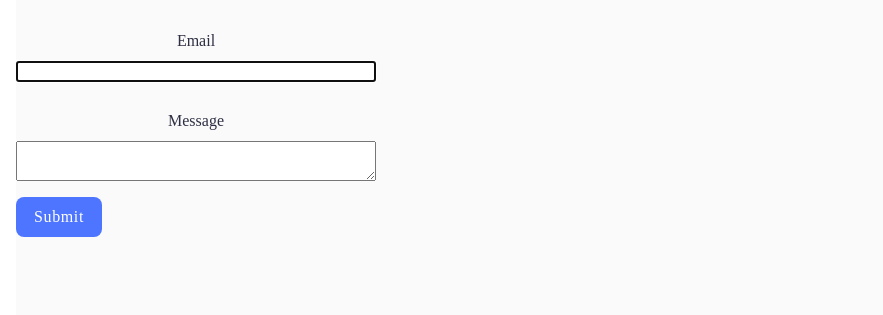
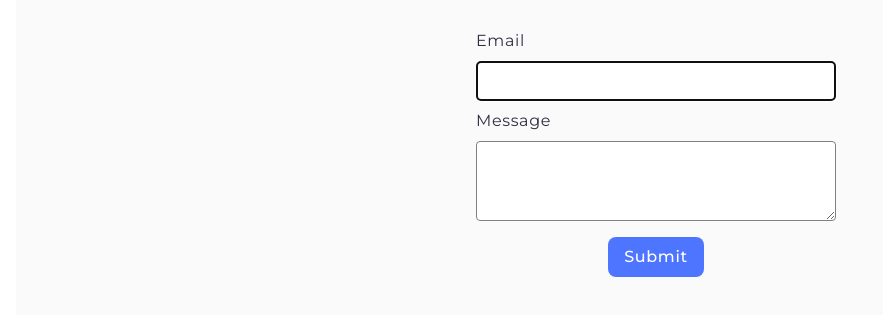
Before and after one commit to Yana485/goit-js-hw-09, a website built with Vite: page src/2-form.html in a window 1280 px wide. Shown: the part 197-512 px from the top of the page, without its empty margins (0-883 px from the left). Built offline with nearby package versions, Linux system fonts and the light colour scheme.

Commit message:
CSS finished

```diff
--- a/src/2-form.html
+++ b/src/2-form.html
@@ -6,6 +6,16 @@
     <meta name="viewport" content="width=device-width, initial-scale=1.0" />
     <title>Page 3</title>
     <link rel="stylesheet" href="./css/styles.css" />
+    <link
+      rel="stylesheet"
+      href="https://cdnjs.cloudflare.com/ajax/libs/modern-normalize/2.0.0/modern-normalize.min.css"
+    />
+    <link rel="preconnect" href="https://fonts.googleapis.com" />
+    <link rel="preconnect" href="https://fonts.gstatic.com" crossorigin />
+    <link
+      href="https://fonts.googleapis.com/css2?family=Montserrat:wght@400..600&display=swap"
+      rel="stylesheet"
+    />
   </head>
   <body>
     <main>
@@ -14,14 +24,13 @@
           <span class="main-title-gradient">Form</span>
         </h1>
         <a class="back-link" href="./index.html">Go back</a>
-      </div>
-
+        <div class="form-box">
           <form class="feedback-form" autocomplete="off">
-        <label>
+            <label class="form-item">
               Email
               <input class="form-email" type="email" name="email" autofocus />
             </label>
-        <label>
+            <label class="form-item">
               Message
               <textarea
                 class="form-message"
@@ -32,6 +41,8 @@
             </label>
             <button type="submit">Submit</button>
           </form>
+        </div>
+      </div>
     </main>
     <script type="module" src="./js/2-form.js"></script>
   </body>
--- a/src/css/styles.css
+++ b/src/css/styles.css
@@ -92,55 +92,26 @@ ul {
   max-height: 640px;
 }
 
-/* .feedback-form{
-  display: flex;
-  flex-direction: column;
-  max-width: 360px;
-  margin: auto;
-  row-gap: 8px;
-} */
+.feedback-form{
+  margin: 0 auto;
+    display: block;
+    max-width: 360px;
+}
 
-/* .feedback-form > label {
-  display: flex;
-    flex-direction: column;
-    /* max-width: 360px; */
-    /* margin: auto; */
-    /* row-gap: 8px;
-} */
-
-/* .feedback-form > button {
-  margin-top: 8px;
-} */
-
-/*
-        <form class="login-form">
-        <label class="form-item">Email
-        <input class="form-item-input" type="email" name="email" />
-        </label>
-        <label class="form-item">Password
-        <input class="form-item-input" type="password" name="password" />
-        </label>
-        <button class="form-button" type="submit">Login
-        </button>
-        </form>
-*/
-
-.feedback-form {
+.form-item {
+  text-align: left;
   display: flex;
   flex-direction: column;
   gap: 8px;
-  max-width: 360px;
-}
-
-.feedback-form>label {
-  display: flex;
-  flex-direction: column;
-  gap: 8px;
-  height: 72px;
+  line-height: 1.5;
+  font-size: 16px;
+  letter-spacing: 0.04em;
+  font-family: 'Montserrat';
+  font-weight: 400;
+  margin-bottom: 8px;
 }
 
 .feedback-form>button {
-  width: 86px;
   height: 40px;
   border: none;
   border-radius: 8px;
@@ -154,3 +125,34 @@ ul {
   margin-top: 8px;
   padding: 8px 16px;
 }
+
+.form-email{
+  height: 40px;
+}
+
+.form-message{
+  height: 80px;
+}
+
+.feedback-form>button:hover {
+  background-color: #6C8CFF;
+}
+
+.form-message:hover,
+.form-email:hover {
+  border-color: #000000;
+}
+
+.form-message, .form-email {
+  width: 360px;
+  font-family: inherit;
+  border: 1px solid #808080;
+  background-color: #FFFFFF;
+  border-radius: 4px;
+  line-height: 1.5;
+  /*line-height=line-height(px) / font-size(px)*/
+  font-size: 16px;
+  letter-spacing: 0.04em;
+  /* %/100 */
+  padding: 7px 15px;
+}
```
Lines whose indentation alone changed are shown as unchanged.
